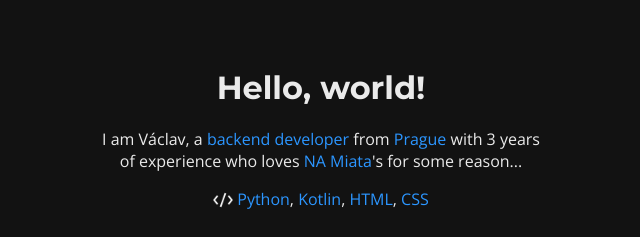
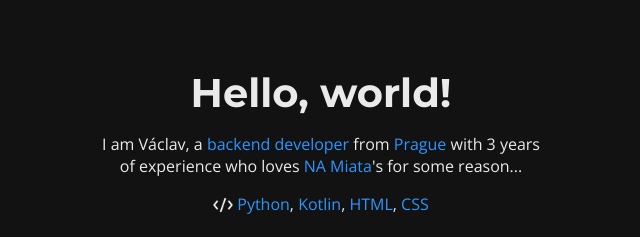
Before and after one commit to nymvaclav/nymvaclav.github.io, a plain HTML site: page index.html in a window 1280 px wide. Shown: the top 237 px of the page, without its empty margins (319-959 px from the left). Drawn offline with Linux system fonts and the light colour scheme.

Commit message:
Commit 3 Changes: New font 'Arvo', 404 Not found page

```diff
--- a/assets/css/main-dark.css
+++ b/assets/css/main-dark.css
@@ -1,10 +1,31 @@
 /* --------------------< Font Import >-------------------- */
+
+/* Arvo */
+@font-face {
+    font-family: 'Arvo';
+    font-weight: 400;
+    src: url(../font/Arvo/400.ttf);
+}
+
+@font-face {
+    font-family: 'Arvo';
+    font-weight: 400;
+    font-style: italic;
+    src: url(../font/Arvo/400_italic.ttf);
+}
+
+@font-face {
+    font-family: 'Arvo';
+    font-weight: 700;
+    src: url(../font/Lato/700.ttf);
+}
 
 /* Lato */
 @font-face {
-    font-family: 'Lato';
+    font-family: 'Arvo';
     font-weight: 400;
-    src: url(../font/Lato/400.ttf);
+    font-style: italic;
+    src: url(../font/Lato/700_italic.ttf);
 }
 
 @font-face {
@@ -57,13 +78,25 @@
 /* --------------------< Styles >-------------------- */
 body {
     font-family: 'Open Sans', sans-serif;
+    font-weight: 400;
     color: #EAEAEA;
     background-color: #121212;
     padding: 10px;
 }
 
-h1, h2, h4, h5, h6 {
+h1 {
     font-family: 'Montserrat', sans-serif;
+    font-weight: 700;
+    font-size: 40px;
+    color: #EAEAEA;
+    -webkit-user-select: none; /* Safari */
+    -ms-user-select: none; /* IE 10 and IE 11 */
+    user-select: none; /* Standard syntax */
+}
+
+h2, h4, h5, h6 {
+    font-family: 'Montserrat', sans-serif;
+    font-weight: 700;
     color: #EAEAEA;
     -webkit-user-select: none; /* Safari */
     -ms-user-select: none; /* IE 10 and IE 11 */
@@ -72,6 +105,16 @@ h1, h2, h4, h5, h6 {
 
 h3 {
     font-family: 'Roboto', sans-serif;
+    font-weight: 700;
+    color: #EAEAEA;
+    -webkit-user-select: none; /* Safari */
+    -ms-user-select: none; /* IE 10 and IE 11 */
+    user-select: none; /* Standard syntax */
+}
+
+span, p {
+    font-family: 'Open Sans', sans-serif;
+    font-weight: 400;
     color: #EAEAEA;
 }
 
@@ -81,6 +124,7 @@ a {
 }
 
 a:hover {
+    font-weight: 400;
     color: #EAEAEA;
 }
 
@@ -129,6 +173,7 @@ div.project {
 
 span.project, p.project {
     font-family: 'Lato', sans-serif;
+    font-weight: 400;
     color: #a8a8a8;
 }
 
--- a/index.html
+++ b/index.html
@@ -9,7 +9,7 @@
     <body>
         <div class="crop-web">
             <!-- Heading -->
-            <h1>Hello, world!</h1>
+            <h1 style="margin-bottom: 0px;">Hello, world!</h1>
 
             <!-- About Me -->
             <p>
```
Also changed, not shown: 404.html (added, +27 -0 lines), assets/font/Arvo/400.ttf (added), assets/font/Arvo/400_italic.ttf (added), assets/font/Arvo/700.ttf (added), assets/font/Arvo/700_italic.ttf (added).
